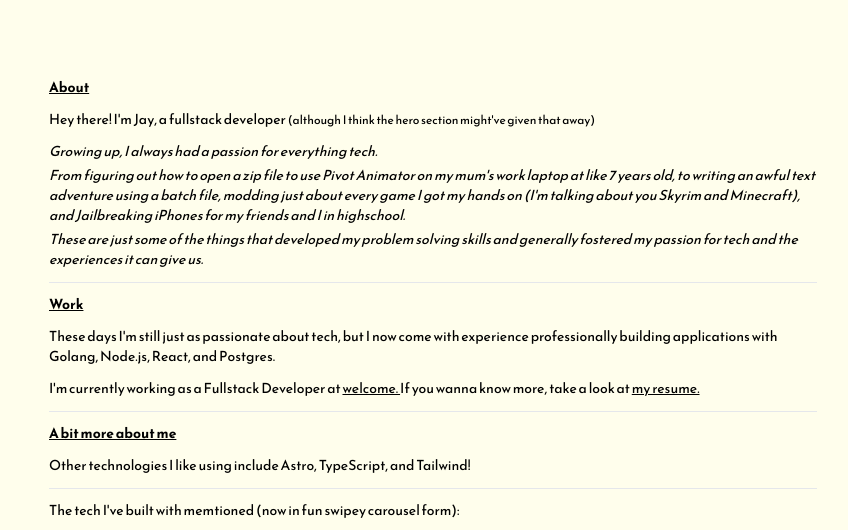
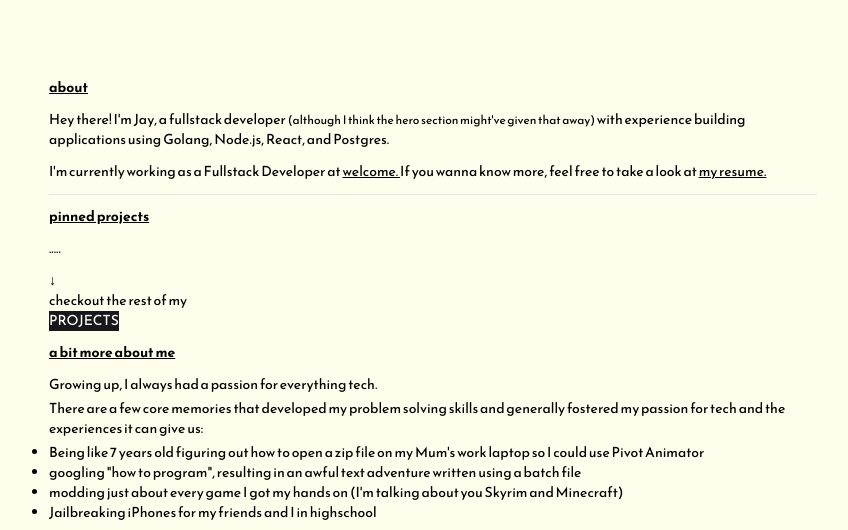
Before and after one commit to Jaytpa01/dev-portfolio, an Astro site: page / in a window 1280 px wide. Shown: the part 270-800 px from the top of the page, without its empty margins (207-1055 px from the left). Built offline with nearby package versions, Linux system fonts and the light colour scheme; Astro itself is replaced by a stand-in of ours.

Commit message:
rewording 'about' section

```diff
--- a/src/pages/index.astro
+++ b/src/pages/index.astro
@@ -8,39 +8,13 @@ import BaseLayout from "@layouts/Base.astro";
 		<h1 class="text-5xl">Jay Parry</h1>
 		<h2 class="text-5xl">Fullstack Developer</h2>
 	</section>
-	<section class="space-y-3 pb-6">
-		<h2 class="font-bold underline">About</h2>
+	<section class="space-y-3 pb-36">
+		<h2 class="font-bold underline">about</h2>
 		<p>
 			Hey there! I'm Jay, a fullstack developer
 			<span class="text-xs">
 				(although I think the hero section might've given that away)
-			</span>
-		</p>
-
-		<div class="space-y-1 italic">
-			<p>Growing up, I always had a passion for everything tech.</p>
-
-			<p>
-				From figuring out how to open a zip file to use Pivot Animator on my
-				mum's work laptop at like 7 years old, to writing an awful text
-				adventure using a batch file, modding just about every game I got my
-				hands on (I'm talking about you Skyrim and Minecraft), and Jailbreaking
-				iPhones for my friends and I in highschool.
-			</p>
-			<p>
-				These are just some of the things that developed my problem solving
-				skills and generally fostered my passion for tech and the experiences it
-				can give us.
-			</p>
-		</div>
-
-		<hr />
-
-		<h2 class="font-bold underline">Work</h2>
-
-		<p>
-			These days I'm still just as passionate about tech, but I now come with
-			experience professionally building applications with Golang, Node.js,
+			</span> with experience building applications using Golang, Node.js,
 			React, and Postgres.
 		</p>
 
@@ -53,7 +27,7 @@ import BaseLayout from "@layouts/Base.astro";
 				welcome.
 			</a>
 
-			 If you wanna know more, take a look at
+			 If you wanna know more, feel free to take a look at
 			<a
 				href="/resume"
 				class="underline"
@@ -64,20 +38,8 @@ import BaseLayout from "@layouts/Base.astro";
 
 		<hr />
 
-		<h2 class="font-bold underline">A bit more about me</h2>
-		<p>
-			Other technologies I like using include Astro, TypeScript, and Tailwind!
-		</p>
-
-		<hr />
-
-		<p>The tech I've built with memtioned (now in fun swipey carousel form):</p>
-		<SkillsCarousel />
-
-		<hr />
-
-		<h2 class="font-bold underline">Pinned Projects</h2>
-
+		<h2 class="font-bold underline">pinned projects</h2>
+		<p>.....</p>
 		<div>
 			<p>↓</p>
 			<p>checkout the rest of my</p>
@@ -85,5 +47,48 @@ import BaseLayout from "@layouts/Base.astro";
 				<button class="bg-zinc-900 text-white">PROJECTS</button>
 			</a>
 		</div>
+
+		<h2 class="font-bold underline">a bit more about me</h2>
+		<div class="space-y-1">
+			<p>Growing up, I always had a passion for everything tech.</p>
+
+			<p>
+				There are a few core memories that developed my problem solving skills
+				and generally fostered my passion for tech and the experiences it can
+				give us:
+
+				<ul class="list-disc">
+					<li>
+						Being like 7 years old figuring out how to open a zip file on my
+						Mum's work laptop so I could use Pivot Animator
+					</li>
+					<li>
+						googling "how to program", resulting in an awful text adventure
+						written using a batch file
+					</li>
+					<li>
+						modding just about every game I got my hands on (I'm talking about
+						you Skyrim and Minecraft)
+					</li>
+					<li>Jailbreaking iPhones for my friends and I in highschool</li>
+				</ul>
+			</p>
+		</div>
+
+		<hr />
+
+		<SkillsCarousel />
+
+		<p>
+			These days I'm still just as passionate about tech, but I now come with
+			experience professionally building applications with Golang, Node.js,
+			React, and Postgres.
+		</p>
+
+		<p>
+			Other technologies I like using include Astro, TypeScript, and Tailwind!
+		</p>
+
+		<hr />
 	</section>
 </BaseLayout>
```
